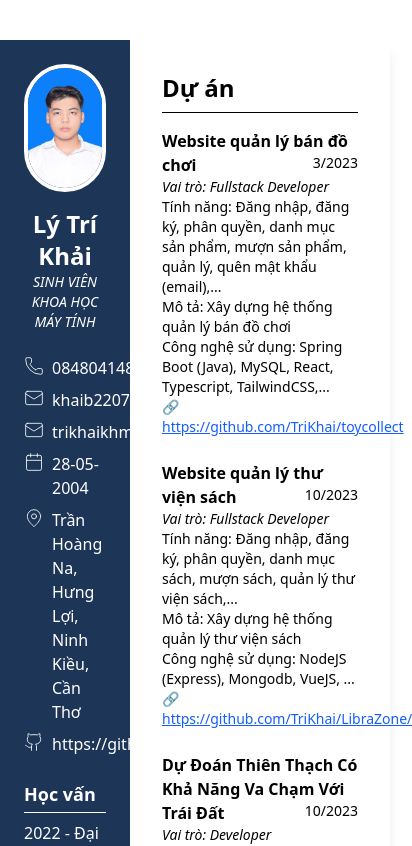
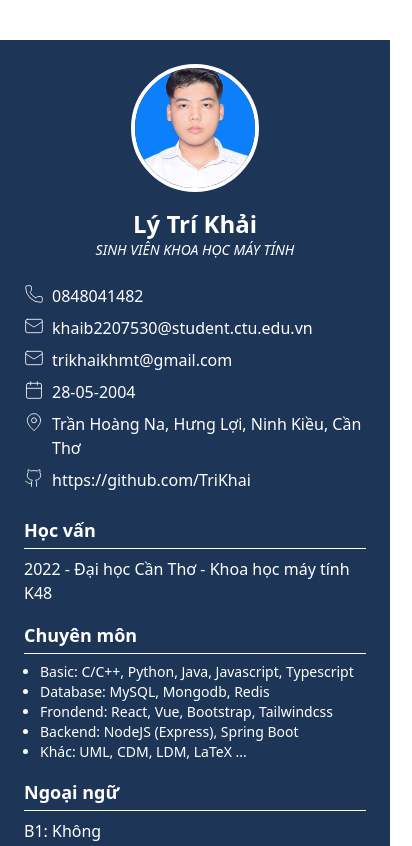
Before and after one commit to TriKhai/mycv, a React (Vite) app: page / in a window 390 px wide. Shown: the top 846 px of the page, 412 px wide, since content can reach past the window. Built offline with nearby package versions, Linux system fonts and the light colour scheme.

Commit message:
update repository

```diff
--- a/src/pages/Home.tsx
+++ b/src/pages/Home.tsx
@@ -8,20 +8,16 @@ import Project from "../components/main/Project";
 export default function Home() {
   return (
     <div>
-      <div className="flex max-w-5xl mx-auto my-10 shadow-lg">
-        <aside className="w-1/3 bg-[#1d3557] text-white p-6 flex flex-col items-center">
+      <div className="flex flex-col md:flex-row max-w-5xl mx-auto my-10 shadow-lg">
+        <aside className="w-full md:w-1/3 bg-[#1d3557] text-white p-6 flex flex-col items-center">
           <Avatar />
-
           <Contact />
-
           <Education />
-
           <Skill />
-
           <Language />
         </aside>
         {/* Main content */}
-        <main className="w-2/3 bg-white p-8">
+        <main className="w-full md:w-2/3 bg-white p-8">
           <Project />
         </main>
       </div>
```
